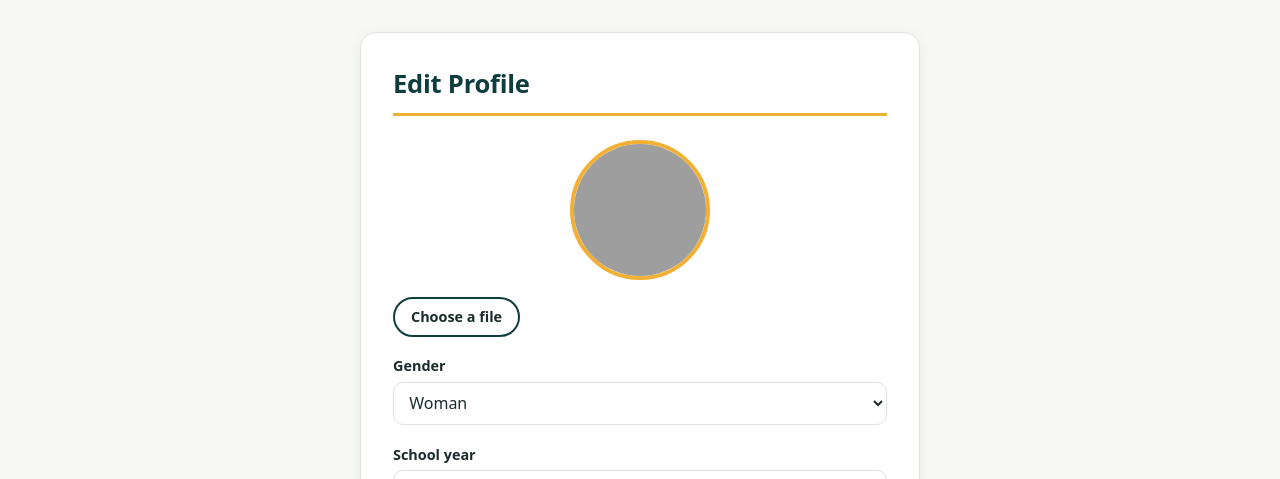
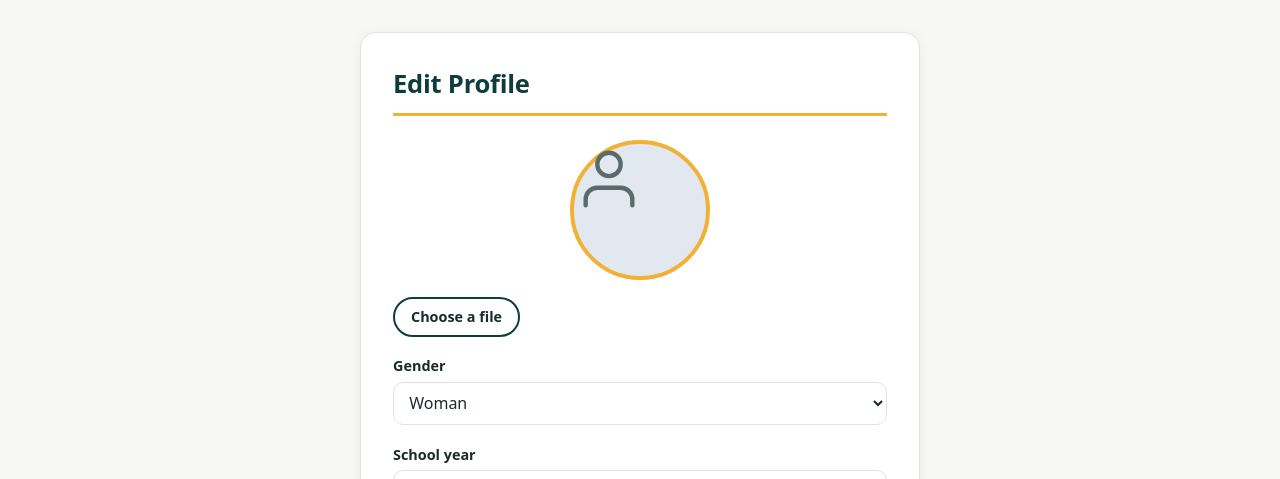
Before and after one commit to ajabreu79/roammate, a Python web app: template app/templates/main/edit_profile.html in a window 1280 px wide. Shown: the part 49-528 px from the top of the page. Run offline with Jinja, Linux system fonts and the light colour scheme; the template is opened without the code that fills it, so the values that code supplies are empty; grey boxes are pictures that could not be loaded.

Commit message:
Update default image for editting profile

```diff
--- a/app/static/css/signup.css
+++ b/app/static/css/signup.css
@@ -233,6 +233,15 @@
   outline-offset: 2px;
 }
 
+.profile-avatar-placeholder {
+  display: flex;
+  align-items: center;
+  justify-content: center;
+  background-color: #e2e8f0;
+  color: var(--muted, #5b6b6b);
+  box-sizing: border-box;
+}
+
 /* ---------- Buttons ---------- */
 
 .submit-button {
--- a/app/templates/main/edit_profile.html
+++ b/app/templates/main/edit_profile.html
@@ -14,9 +14,25 @@
             enctype="multipart/form-data">
             <div class="credential-inputs">
                 {# FR-AUTH-012: the profile picture is changeable at any time. #}
-                <img class="profile-photo"
-                    src="{{ url_for('static', filename='resources/' ~ current_user.profile_photo) }}"
-                    alt="Current profile picture" />
+                {% if current_user.profile_photo and current_user.profile_photo != 'None' and current_user.profile_photo.strip() != '' %}
+                    <img class="profile-photo"
+                        src="{{ url_for('static', filename='resources/' ~ current_user.profile_photo) }}"
+                        alt="Current profile picture"
+                        onerror="this.style.display='none'; this.nextElementSibling.style.display='flex';" />
+                    <div class="profile-photo profile-avatar-placeholder" style="display: none;">
+                        <svg viewBox="0 0 24 24" width="70" height="70" stroke="currentColor" stroke-width="1.5" fill="none" stroke-linecap="round" stroke-linejoin="round">
+                            <path d="M20 21v-2a4 4 0 0 0-4-4H8a4 4 0 0 0-4 4v2"></path>
+                            <circle cx="12" cy="7" r="4"></circle>
+                        </svg>
+                    </div>
+                {% else %}
+                    <div class="profile-photo profile-avatar-placeholder">
+                        <svg viewBox="0 0 24 24" width="70" height="70" stroke="currentColor" stroke-width="1.5" fill="none" stroke-linecap="round" stroke-linejoin="round">
+                            <path d="M20 21v-2a4 4 0 0 0-4-4H8a4 4 0 0 0-4 4v2"></path>
+                            <circle cx="12" cy="7" r="4"></circle>
+                        </svg>
+                    </div>
+                {% endif %}
                 <label class="profile-pic-button" for="profile_pic">
                     <span class="file-text">Choose a file</span>
                     <span class="file-clear" style="display:none;">×</span>
```
